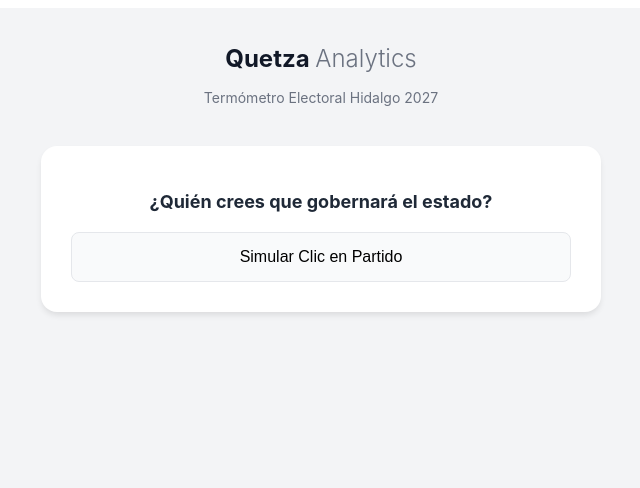
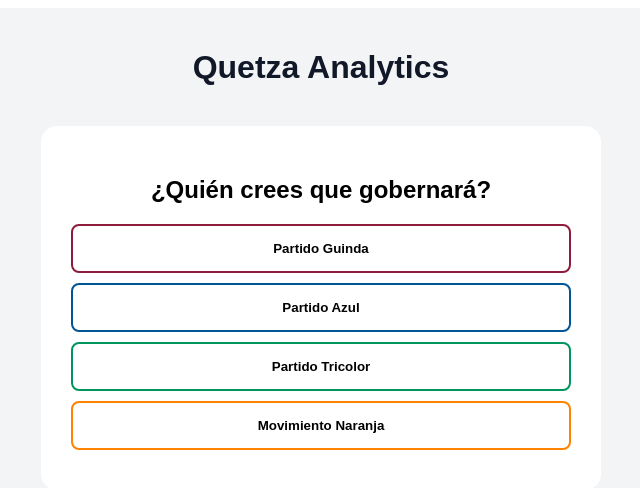
Before and after one commit to QuetzaMXdigital/quetza-hidalgo, a React (Vite) app: page / in a window 1280 px wide. Shown: the top 488 px of the page, without its empty margins (319-959 px from the left). Built offline with nearby package versions, Linux system fonts and the light colour scheme.

Commit message:
MVP con lógica de 3 pasos y validación de CP

```diff
--- a/src/App.jsx
+++ b/src/App.jsx
@@ -1,80 +1,83 @@
 import { useState } from 'react'
 
+// --- 1. LAS DEFINICIONES (Afuera, como inventario) ---
+const PARTIDOS_HIDALGO = [
+  { id: 'guinda', nombre: 'Partido Guinda', color: '#8d1c3d' },
+  { id: 'azul', nombre: 'Partido Azul', color: '#005596' },
+  { id: 'tricolor', nombre: 'Partido Tricolor', color: '#00955d' },
+  { id: 'naranja', nombre: 'Movimiento Naranja', color: '#ff8200' },
+];
+
 function App() {
-  // Estado para controlar el paso del flujo
-  const [step, setStep] = useState(1);
+  // --- 2. EL CEREBRO (Adentro, controla qué se ve) ---
+  const [paso, setPaso] = useState(1);
+  const [eleccion, setEleccion] = useState(null);
+  const [cp, setCp] = useState('');
 
+  // Función para guardar el voto y pasar al paso 2
+  const manejarVoto = (partidoId) => {
+    setEleccion(partidoId);
+    setPaso(2);
+  };
+
+  // --- 3. EL ESCAPARATE (El return con la vista de todo) ---
   return (
-    <div style={{
-      backgroundColor: '#F3F4F6', // Gris elegante de fondo
-      minHeight: '100vh',
-      fontFamily: 'Inter, sans-serif',
-      color: '#1F2937', // Gris carbón para textos
-      padding: '20px'
-    }}>
-      {/* Header Institucional */}
+    <div style={{ backgroundColor: '#F3F4F6', minHeight: '100vh', padding: '20px', fontFamily: 'sans-serif' }}>
+
       <header style={{ textAlign: 'center', marginBottom: '40px' }}>
-        <h1 style={{ fontSize: '24px', fontWeight: 'bold', color: '#111827' }}>
-          Quetza <span style={{ fontWeight: '300', color: '#6B7280' }}>Analytics</span>
-        </h1>
-        <p style={{ color: '#6B7280', fontSize: '14px' }}>Termómetro Electoral Hidalgo 2027</p>
+        <h1 style={{ color: '#111827' }}>Quetza Analytics</h1>
       </header>
 
-      {/* Contenedor Principal (Tarjeta Blanca) */}
-      <main style={{
-        backgroundColor: '#FFFFFF',
-        maxWidth: '500px',
-        margin: '0 auto',
-        borderRadius: '16px',
-        padding: '30px',
-        boxShadow: '0 4px 6px -1px rgba(0, 0, 0, 0.1)'
-      }}>
+      <main style={{ backgroundColor: 'white', maxWidth: '500px', margin: '0 auto', padding: '30px', borderRadius: '16px' }}>
 
-        {step === 1 && (
+        {/* === PANTALLA 1: LA VOTACIÓN === */}
+        {paso === 1 && (
           <section>
-            <h2 style={{ fontSize: '18px', textAlign: 'center', marginBottom: '20px' }}>
-              ¿Quién crees que gobernará el estado?
-            </h2>
-            {/* Aquí irán los botones de los partidos */}
-            <button
-              onClick={() => setStep(2)}
-              style={{
-                width: '100%',
-                padding: '15px',
-                backgroundColor: '#F9FAFB',
-                border: '1px solid #E5E7EB',
-                borderRadius: '8px',
-                cursor: 'pointer',
-                fontSize: '16px',
-                fontWeight: '500'
-              }}>
-              Simular Clic en Partido
-            </button>
+            <h2 style={{ textAlign: 'center' }}>¿Quién crees que gobernará?</h2>
+
+            {PARTIDOS_HIDALGO.map((partido) => (
+              <button
+                key={partido.id}
+                onClick={() => manejarVoto(partido.id)}
+                style={{
+                  width: '100%', padding: '15px', marginBottom: '10px',
+                  border: `2px solid ${partido.color}`, borderRadius: '8px',
+                  backgroundColor: 'white', cursor: 'pointer', fontWeight: 'bold'
+                }}
+              >
+                {partido.nombre}
+              </button>
+            ))}
           </section>
         )}
 
-        {step === 2 && (
+        {/* === PANTALLA 2: EL MURO DE VALIDACIÓN === */}
+        {paso === 2 && (
           <section style={{ textAlign: 'center' }}>
-            <h2 style={{ fontSize: '18px', marginBottom: '10px' }}>¡Predicción Capturada! 🎯</h2>
-            <p style={{ fontSize: '14px', color: '#6B7280', marginBottom: '20px' }}>
-              Valida tu voto para ganar 50 Quetza Coins.
-            </p>
+            <h2>¡Predicción Capturada! 🎯</h2>
+            <p>Ingresa tu Código Postal para validar tu pronóstico.</p>
+
             <input
-              type="number"
-              placeholder="Tu Código Postal"
+              type="text"
+              maxLength="5"
+              placeholder="Ej. 42000"
+              value={cp}
+              onChange={(e) => setCp(e.target.value.replace(/\D/g, ""))}
+              style={{ padding: '10px', width: '80%', marginBottom: '20px', textAlign: 'center', fontSize: '18px' }}
+            />
+
+            <br />
+
+            <button
+              disabled={cp.length !== 5}
+              onClick={() => setPaso(3)}
               style={{
-                width: '100%',
-                padding: '12px',
-                marginBottom: '20px',
-                borderRadius: '8px',
-                border: '1px solid #D1D5DB',
-                textAlign: 'center'
+                padding: '15px 30px', borderRadius: '8px', border: 'none',
+                backgroundColor: cp.length === 5 ? '#111827' : '#D1D5DB', // Cambia de gris a negro si es válido
+                color: 'white', cursor: cp.length === 5 ? 'pointer' : 'not-allowed'
               }}
-            />
-            <button
-              onClick={() => setStep(1)}
-              style={{ color: '#6B7280', background: 'none', border: 'none', cursor: 'pointer' }}>
-              ← Volver
+            >
+              Validar Predicción
             </button>
           </section>
         )}
```
